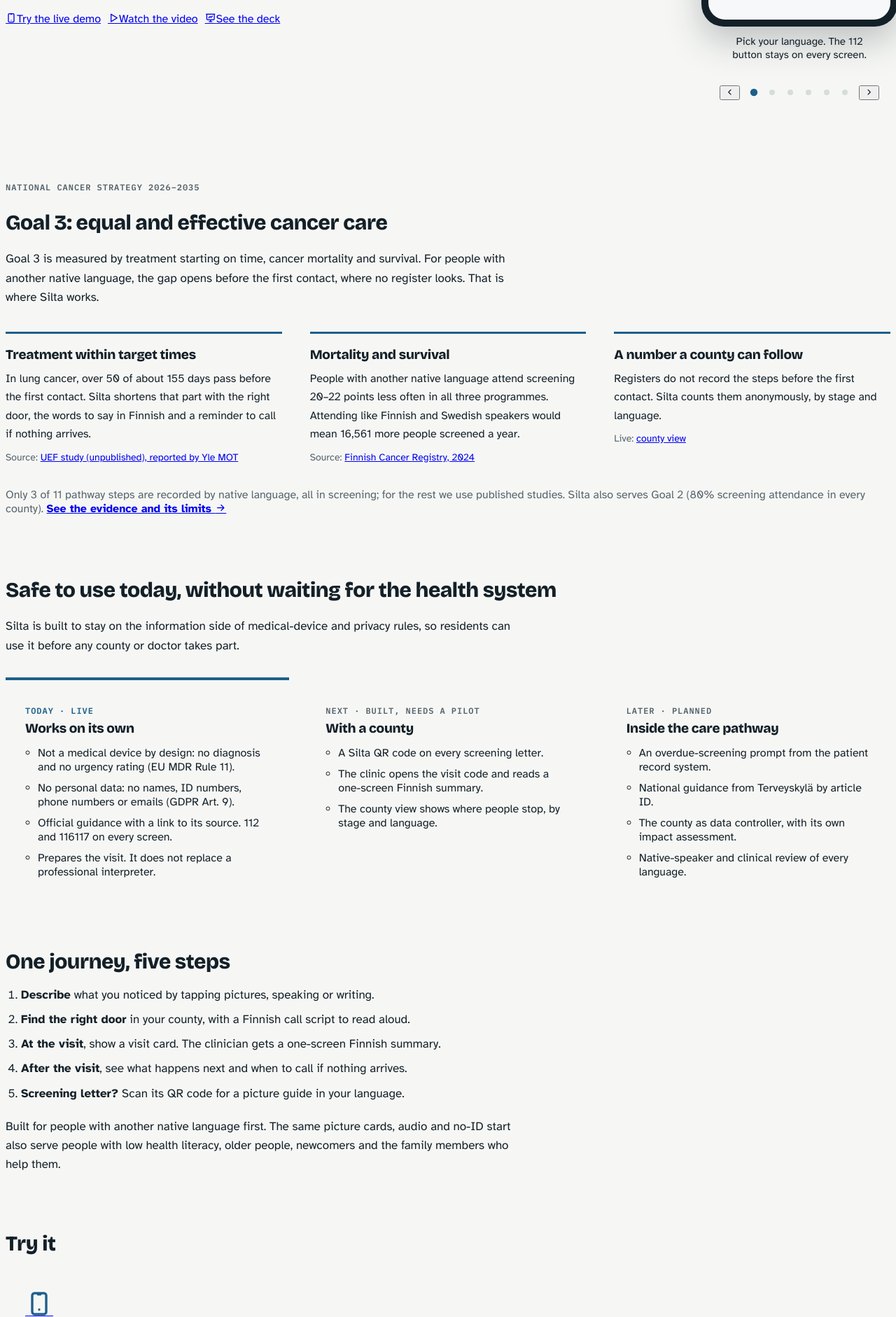
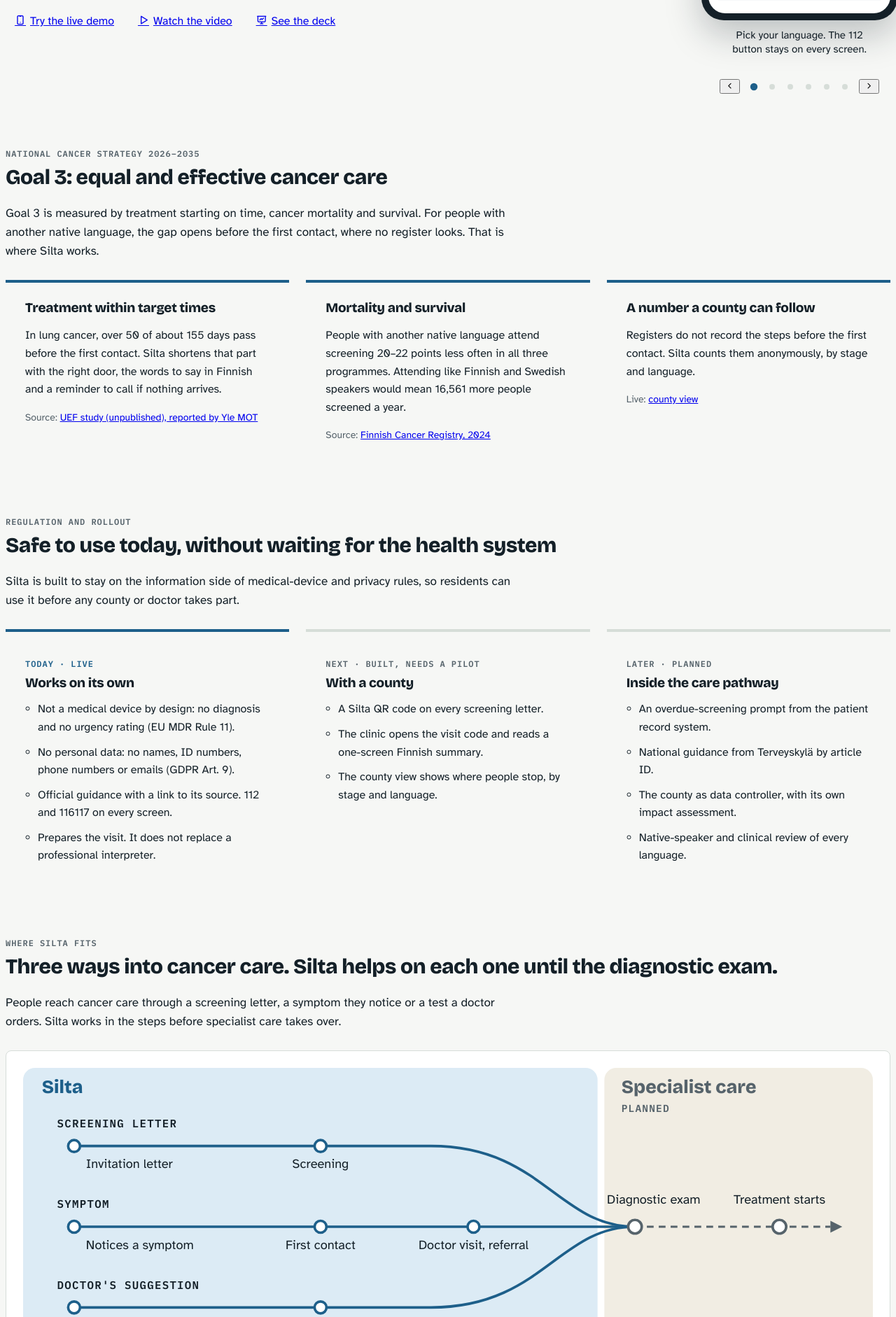
Before and after one commit to madviking/junction2026-presentation, a FastAPI app: page / in a window 1280 px wide. Shown: the part 799-2681 px from the top of the page at 70% size. Run offline with FastAPI, Linux system fonts and the light colour scheme; some libraries are stand-ins or nearby versions.

Commit message:
home page update

```diff
--- a/app/static/silta.css
+++ b/app/static/silta.css
@@ -3,6 +3,7 @@
 :root,
 [data-bs-theme="light"] {
   --silta-bg: #f6f7f5;
+  --silta-sand-soft: #f1ede3;
   --silta-surface: #ffffff;
   --silta-ink: #142028;
   --silta-muted: #56636b;
@@ -29,6 +30,7 @@
 }
 [data-bs-theme="dark"] {
   --silta-bg: #0f1619;
+  --silta-sand-soft: #262420;
   --silta-surface: #162026;
   --silta-ink: #e5ecef;
   --silta-muted: #98a7ae;
@@ -61,6 +63,11 @@ a:focus-visible, button:focus-visible, summary:focus-visible { outline: 3px soli
 .silta-nav { background: var(--silta-surface); border-bottom: 1px solid var(--silta-line); }
 .silta-brand { font-family: var(--silta-font-display); font-weight: 800; font-size: 24px; color: var(--silta-lake) !important; }
 .silta-nav .nav-item.active .nav-link { color: var(--silta-lake); }
+.silta-nav .navbar-brand { margin-right: 40px; }
+@media (min-width: 768px) {
+  .silta-nav .navbar-nav { gap: 10px; }
+  .silta-nav .navbar-nav .nav-link { padding-left: 10px; padding-right: 10px; }
+}
 #theme-toggle { background: none; border: 0; color: var(--silta-muted); font-size: 20px; }
 [data-bs-theme="dark"] .theme-dark-hide, [data-bs-theme="light"] .theme-light-hide { display: none; }
 
@@ -88,6 +95,16 @@ a:focus-visible, button:focus-visible, summary:focus-visible { outline: 3px soli
 .silta-highlights strong { display: block; font-family: var(--silta-font-display); font-weight: 800; font-size: 19px; line-height: 1.15; color: var(--silta-ink); }
 .silta-highlights span { display: block; margin-top: 3px; font-size: 14px; line-height: 1.3; color: var(--silta-muted); }
 .silta-cta { display: flex; flex-wrap: wrap; gap: 10px; }
+/* the three hero buttons stay on one row from wide-tablet width up */
+@media (min-width: 820px) {
+  .silta-cta { flex-wrap: nowrap; }
+  .silta-cta .btn { white-space: nowrap; padding-left: 16px; padding-right: 16px; font-size: 17px; }
+  .silta-cta .btn .me-2 { margin-right: 6px !important; }
+}
+@media (min-width: 820px) and (max-width: 1399.98px) {
+  .silta-cta { gap: 8px; }
+  .silta-cta .btn { font-size: 16px; padding-left: 13px; padding-right: 13px; }
+}
 .silta-phone { margin: 0; width: 260px; border-radius: 32px; padding: 10px; background: var(--silta-ink); box-shadow: 0 20px 50px rgba(20, 32, 40, .25); }
 .silta-phone img { display: block; width: 100%; border-radius: 24px; }
 [data-bs-theme="dark"] .silta-phone { background: #2a3a42; }
@@ -95,10 +112,10 @@ a:focus-visible, button:focus-visible, summary:focus-visible { outline: 3px soli
 /* landing phone slider (scroll-snap; script in landing.html) */
 .silta-slider { display: grid; justify-items: center; gap: 12px; width: 260px; }
 .silta-slider .silta-phone { width: 100%; }
-.silta-slider-track { display: flex; overflow-x: auto; scroll-snap-type: x mandatory; border-radius: 24px; scrollbar-width: none; overscroll-behavior-x: contain; }
+.silta-slider-track { display: flex; background: #ffffff; overflow-x: auto; scroll-snap-type: x mandatory; border-radius: 24px; scrollbar-width: none; overscroll-behavior-x: contain; }
 .silta-slider-track::-webkit-scrollbar { display: none; }
 .silta-slider-track:focus-visible { outline: 3px solid var(--silta-lake); outline-offset: 4px; }
-.silta-slide { flex: 0 0 100%; margin: 0; scroll-snap-align: center; }
+.silta-slide { flex: 0 0 100%; margin: 0; scroll-snap-align: center; box-sizing: border-box; padding: 18px 14px; background: #ffffff; } /* white screen margin around the (light) app screenshot */
 .silta-slide img { display: block; width: 100%; height: auto; border-radius: 0; }
 .silta-slider-caption { margin: 0; min-height: 3.9em; color: var(--silta-ink); font-size: 15px; line-height: 1.3; text-align: center; text-wrap: balance; }
 .silta-slider-nav { display: flex; align-items: center; gap: 8px; }
@@ -117,19 +134,61 @@ a:focus-visible, button:focus-visible, summary:focus-visible { outline: 3px soli
 .silta-fact-value { text-wrap: balance; }
 .silta-more { margin: 12px 0 0; text-align: right; font-weight: 700; }
 
-/* landing: Goal 3 link and rollout stages */
-.silta-goal { margin-top: 24px; }
-.silta-goal-points { display: grid; grid-template-columns: repeat(auto-fit, minmax(240px, 1fr)); gap: 20px 28px; margin-top: 20px; }
-.silta-goal-point { border-top: 3px solid var(--silta-lake); padding-top: 12px; }
-.silta-goal-point h3, .silta-stage h3 { font-size: 19px; font-weight: 800; margin: 0 0 6px; }
-.silta-goal-point p { margin: 0; }
-.silta-goal-point .silta-goal-src { margin-top: 8px; font-size: 14px; color: var(--silta-muted); }
-.silta-goal-also { margin: 20px 0 0; color: var(--silta-muted); }
-.silta-goal-also a { font-weight: 700; white-space: nowrap; }
-.silta-stages { list-style: none; padding: 0; margin: 20px 0 0; display: grid; grid-template-columns: repeat(auto-fit, minmax(240px, 1fr)); gap: 16px; }
-.silta-stage ul { margin: 10px 0 0; padding-left: 18px; display: grid; gap: 6px; }
-.silta-stage-now { border-color: var(--silta-lake); box-shadow: inset 0 4px 0 var(--silta-lake); }
-.silta-stage-now .silta-eyebrow { color: var(--silta-lake); }
+/* landing: Goal 3, rollout and "where Silta fits" share one block layout: eyebrow, title, lede, cards */
+.silta-block > .silta-eyebrow { margin-bottom: 8px; }
+.silta-block > h2 { font-size: clamp(24px, 3vw, 32px); font-weight: 800; margin: 0 0 12px; }
+.silta-cards { list-style: none; padding: 0; margin: 28px 0 0; display: grid; grid-template-columns: repeat(auto-fit, minmax(260px, 1fr)); gap: 24px; }
+.silta-card { box-shadow: inset 0 4px 0 var(--silta-line); }
+.silta-card-accent { box-shadow: inset 0 4px 0 var(--silta-lake); }
+.silta-card-accent .silta-eyebrow { color: var(--silta-lake); }
+.silta-card .card-body { padding: 28px; }
+.silta-card h3 { font-size: 19px; font-weight: 800; margin: 0 0 10px; }
+.silta-card p, .silta-card li { line-height: 1.6; }
+.silta-card p:last-child { margin-bottom: 0; }
+.silta-card ul { margin: 14px 0 0; padding-left: 18px; display: grid; gap: 10px; }
+.silta-card .silta-card-src { margin-top: 12px; font-size: 14px; color: var(--silta-muted); }
+
+/* landing: where Silta fits on the routes into care (simplified pathway slide) */
+.silta-fit-figure { margin: 28px 0 0; background: var(--silta-surface); border: 1px solid var(--silta-line); border-radius: 8px; padding: 24px; }
+.silta-fit-scroll { overflow-x: auto; }
+.silta-fit-map { display: block; width: 100%; min-width: 680px; height: auto; font-family: var(--silta-font-body); }
+.silta-fit-map .fit-zone { fill: var(--silta-lake-soft); }
+.silta-fit-map .fit-zone-label { font: 800 22px var(--silta-font-display); fill: var(--silta-lake); }
+.silta-fit-map .fit-zone-care { fill: var(--silta-sand-soft); }
+.silta-fit-map .fit-zone-label-care { fill: var(--silta-muted); }
+.silta-fit-map .fit-zone-tag { font: 600 12px var(--silta-font-data); letter-spacing: .08em; text-transform: uppercase; fill: var(--silta-muted); }
+.silta-fit-map .fit-route { font: 600 13px var(--silta-font-data); letter-spacing: .08em; text-transform: uppercase; fill: var(--silta-ink); }
+.silta-fit-map .fit-line { fill: none; stroke: var(--silta-lake); stroke-width: 3; }
+.silta-fit-map .fit-line-care { stroke: var(--silta-muted); stroke-dasharray: 8 6; stroke-width: 2.5; }
+.silta-fit-map .fit-arrow { fill: var(--silta-muted); }
+.silta-fit-map .fit-node { fill: var(--silta-surface); stroke: var(--silta-lake); stroke-width: 3; }
+.silta-fit-map .fit-node-care { stroke: var(--silta-muted); }
+.silta-fit-map .fit-label { font-size: 15px; fill: var(--silta-ink); }
+/* legend columns line up with the two zones of the map (676 and 316 of 1000 units, 8 apart) */
+.silta-fit-legend { display: grid; grid-template-columns: 67.6fr 31.6fr; column-gap: 0.8%; margin-top: 20px; }
+.silta-fit-steps { list-style: none; margin: 0; padding: 0; display: grid; grid-template-columns: repeat(4, minmax(0, 1fr)); gap: 20px; }
+.silta-fit-planned { padding-left: 20px; }
+.silta-fit-planned .silta-eyebrow { display: none; }
+.silta-fit-planned .silta-fit-steps { grid-template-columns: repeat(2, minmax(0, 1fr)); }
+.silta-fit-num.silta-fit-num-planned { background: transparent; color: var(--silta-muted); border: 2px dashed var(--silta-muted); }
+.silta-fit-planned .silta-fit-steps div strong { color: var(--silta-muted); }
+.silta-fit-steps li { display: grid; grid-template-columns: 28px 1fr; gap: 10px; align-items: start; }
+.silta-fit-num { width: 28px; height: 28px; border-radius: 50%; display: grid; place-items: center; background: var(--silta-lake); color: var(--tblr-primary-fg); font: 700 14px var(--silta-font-data); }
+.silta-fit-steps div strong { display: block; font-family: var(--silta-font-display); font-weight: 800; font-size: 17px; line-height: 1.2; color: var(--silta-ink); }
+.silta-fit-steps div span { display: block; margin-top: 4px; font-size: 14.5px; line-height: 1.45; color: var(--silta-muted); }
+.silta-fit-note { max-width: 70ch; margin-top: 24px; }
+.silta-fit-note p { font-size: 17px; line-height: 1.6; margin: 0; }
+.silta-fit-more { margin: 12px 0 0; font-weight: 700; }
+@media (max-width: 991.98px) {
+  .silta-fit-legend { grid-template-columns: 1fr; row-gap: 24px; }
+  .silta-fit-steps { grid-template-columns: repeat(2, minmax(0, 1fr)); }
+  .silta-fit-planned { padding: 16px; border-radius: 8px; background: var(--silta-sand-soft); }
+  .silta-fit-planned .silta-eyebrow { display: block; }
+}
+@media (max-width: 575.98px) {
+  .silta-fit-figure { padding: 16px; }
+  .silta-fit-steps, .silta-fit-planned .silta-fit-steps { grid-template-columns: 1fr; }
+}
 
 /* long-form text */
 .silta-prose { max-width: 70ch; padding: 24px 0; }
@@ -454,18 +513,3 @@ html:has(.silta-pw-page), html:has(.silta-pw-page) body { height: 100%; overflow
 .silta-landing .silta-section { padding: 32px 0; }
 .silta-landing .silta-section > h2 { margin-bottom: 20px; }
 .silta-landing .silta-lede { line-height: 1.6; margin-bottom: 0; }
-.silta-landing .silta-goal { margin-top: 40px; }
-.silta-landing .silta-goal-points { gap: 32px 40px; margin-top: 36px; }
-.silta-landing .silta-goal-point { padding-top: 18px; }
-.silta-landing .silta-goal-point h3, .silta-landing .silta-stage h3 { margin-bottom: 10px; }
-.silta-landing .silta-goal-point p { line-height: 1.65; }
-.silta-landing .silta-goal-also { margin-top: 32px; }
-.silta-landing .silta-stages { gap: 24px; margin-top: 32px; }
-.silta-landing .silta-stage .card-body { padding: 28px; }
-.silta-landing .silta-stage ul { margin-top: 14px; gap: 10px; }
-.silta-landing .silta-prose { padding: 8px 0; }
-.silta-landing .silta-prose h2 { margin-top: 32px; margin-bottom: 16px; }
-.silta-landing .silta-prose ol, .silta-landing .silta-prose ul { gap: 8px; margin-bottom: 20px; }
-.silta-landing .row-cards .card-body { padding: 28px; }
-.silta-landing .silta-link-icon { font-size: 40px; }
-.silta-landing .row-cards .card-title { font-size: 20px; font-weight: 700; margin-top: 14px !important; margin-bottom: 8px !important; }
--- /dev/null
+++ b/app/templates/_paths_fit.html
@@ -0,0 +1,69 @@
+{# Landing: a radically simplified version of the pathway slide (/presentation#/pathway).
+   Three routes into cancer care merge at the diagnostic exam; the lake zone is where Silta works today,
+   the sand zone (specialist care) is where Silta is planned to go next (`paths_fit.planned`).
+   Text from site.yaml `paths_fit`; the closing paragraph from content/landing.md. #}
+{% set fit = site.paths_fit %}
+<section class="silta-section silta-block silta-fit" aria-labelledby="fit-title">
+  <p class="silta-eyebrow">{{ fit.eyebrow }}</p>
+  <h2 id="fit-title">{{ fit.title }}</h2>
+  <p class="silta-lede">{{ fit.lede }}</p>
+
+  <figure class="silta-fit-figure">
+    <div class="silta-fit-scroll">
+      <svg class="silta-fit-map" viewBox="0 0 1000 330" role="img" aria-labelledby="fit-map-title">
+        <title id="fit-map-title">Three routes into cancer care, a screening letter, a symptom and a doctor's suggestion, merge at the diagnostic exam and lead to treatment. Silta covers each route up to the diagnostic exam. In specialist care, from the diagnostic exam to treatment, Silta support is planned.</title>
+        <rect class="fit-zone" x="0" y="0" width="676" height="330" rx="14"/>
+        <text class="fit-zone-label" x="22" y="30">Silta</text>
+        <rect class="fit-zone fit-zone-care" x="684" y="0" width="316" height="330" rx="14"/>
+        <text class="fit-zone-label fit-zone-label-care" x="704" y="30">Specialist care</text>
+        <text class="fit-zone-tag" x="704" y="52">{{ fit.planned.tag }}</text>
+
+        <text class="fit-route" x="40" y="70">Screening letter</text>
+        <text class="fit-route" x="40" y="165">Symptom</text>
+        <text class="fit-route" x="40" y="260">Doctor's suggestion</text>
+
+        <path class="fit-line" d="M60 92 L480 92 C 610 92, 630 187, 720 187"/>
+        <path class="fit-line" d="M60 187 L720 187"/>
+        <path class="fit-line" d="M60 282 L480 282 C 610 282, 630 187, 720 187"/>
+        <path class="fit-line fit-line-care" d="M720 187 L950 187"/>
+        <path class="fit-arrow" d="M950 180 L964 187 L950 194 Z"/>
+
+        <circle class="fit-node" cx="60" cy="92" r="7"/><text class="fit-label" x="74" y="118">Invitation letter</text>
+        <circle class="fit-node" cx="350" cy="92" r="7"/><text class="fit-label" x="350" y="118" text-anchor="middle">Screening</text>
+        <circle class="fit-node" cx="60" cy="187" r="7"/><text class="fit-label" x="74" y="213">Notices a symptom</text>
+        <circle class="fit-node" cx="350" cy="187" r="7"/><text class="fit-label" x="350" y="213" text-anchor="middle">First contact</text>
+        <circle class="fit-node" cx="530" cy="187" r="7"/><text class="fit-label" x="530" y="213" text-anchor="middle">Doctor visit, referral</text>
+        <circle class="fit-node" cx="60" cy="282" r="7"/><text class="fit-label" x="74" y="308">Visit for something else</text>
+        <circle class="fit-node" cx="350" cy="282" r="7"/><text class="fit-label" x="350" y="308" text-anchor="middle">Doctor orders a test</text>
+        <circle class="fit-node fit-node-care" cx="720" cy="187" r="8"/><text class="fit-label" x="742" y="160" text-anchor="middle">Diagnostic exam</text>
+        <circle class="fit-node fit-node-care" cx="890" cy="187" r="8"/><text class="fit-label" x="890" y="160" text-anchor="middle">Treatment starts</text>
+      </svg>
+    </div>
+    <div class="silta-fit-legend">
+      <ol class="silta-fit-steps">
+        {% for step in fit.steps %}
+        <li>
+          <span class="silta-fit-num" aria-hidden="true">{{ loop.index }}</span>
+          <div><strong>{{ step.title }}</strong><span>{{ step.text }}</span></div>
+        </li>
+        {% endfor %}
+      </ol>
+      {% if fit.planned %}
+      <div class="silta-fit-planned">
+        <p class="silta-eyebrow">{{ fit.planned.tag }}</p>
+        <ol class="silta-fit-steps" start="{{ fit.steps | length + 1 }}">
+          {% for item in fit.planned["items"] %}
+          <li>
+            <span class="silta-fit-num silta-fit-num-planned" aria-hidden="true">{{ fit.steps | length + loop.index }}</span>
+            <div><strong>{{ item }}</strong></div>
+          </li>
+          {% endfor %}
+        </ol>
+      </div>
+      {% endif %}
+    </div>
+  </figure>
+
+  {% if landing.html %}<div class="silta-fit-note">{{ landing.html | safe }}</div>{% endif %}
+  <p class="silta-fit-more"><a href="/presentation#/pathway">{{ fit.link }} <i class="ti ti-arrow-right"></i></a></p>
+</section>
--- a/app/templates/base.html
+++ b/app/templates/base.html
@@ -40,8 +40,10 @@
           </button>
         </div>
         <div class="collapse navbar-collapse" id="nav-menu">
-          <ul class="navbar-nav">
-            {% for key, href, label, icon in nav[1:] %}
+          {# Team (internal, password) sits apart on the right; everything else on the left. #}
+          {% for group in [nav[1:] | rejectattr(0, "equalto", "team") | list, nav | selectattr(0, "equalto", "team") | list] %}
+          <ul class="navbar-nav{% if loop.last %} ms-md-auto{% endif %}">
+            {% for key, href, label, icon in group %}
             <li class="nav-item{% if active == key %} active{% endif %}">
               <a class="nav-link" href="{{ href }}"{% if active == key %} aria-current="page"{% endif %}>
                 <i class="ti ti-{{ icon }} me-1"></i>{{ label }}
@@ -49,6 +51,7 @@
             </li>
             {% endfor %}
           </ul>
+          {% endfor %}
         </div>
       </div>
     </header>
--- a/app/templates/landing.html
+++ b/app/templates/landing.html
@@ -1,5 +1,4 @@
 {% extends "base.html" %}
-{% from "_demo_login.html" import demo_login %}
 {% from "_slider.html" import phone_slider %}
 {% block body %}
 <main class="page-body silta-landing">
@@ -42,30 +41,32 @@
     </section>
 
     {% if site.goal3 %}
-    <section class="silta-section silta-goal" aria-labelledby="goal3-title">
-      <p class="silta-eyebrow">National Cancer Strategy 2026–2035</p>
+    <section class="silta-section silta-block" aria-labelledby="goal3-title">
+      <p class="silta-eyebrow">{{ site.goal3.eyebrow }}</p>
       <h2 id="goal3-title">{{ site.goal3.title }}</h2>
       <p class="silta-lede">{{ site.goal3.lede }}</p>
-      <div class="silta-goal-points">
+      <ul class="silta-cards">
         {% for point in site.goal3.points %}
-        <div class="silta-goal-point">
-          <h3>{{ point.indicator }}</h3>
-          <p>{{ point.text }}</p>
-          {% if point.src %}<p class="silta-goal-src">{{ point.src_label or "Source" }}: {% set src_url = site.links[point.src_link].url if point.src_link else point.src_url %}{% if src_url %}<a href="{{ src_url }}">{{ point.src }}</a>{% else %}{{ point.src }}{% endif %}</p>{% endif %}
-        </div>
+        <li class="card silta-card silta-card-accent">
+          <div class="card-body">
+            <h3>{{ point.indicator }}</h3>
+            <p>{{ point.text }}</p>
+            {% if point.src %}<p class="silta-card-src">{{ point.src_label or "Source" }}: {% set src_url = site.links[point.src_link].url if point.src_link else point.src_url %}{% if src_url %}<a href="{{ src_url }}">{{ point.src }}</a>{% else %}{{ point.src }}{% endif %}</p>{% endif %}
+          </div>
+        </li>
         {% endfor %}
-      </div>
-      <p class="silta-goal-also">{{ site.goal3.also }} <a href="/presentation#/pathway">See the evidence and its limits <i class="ti ti-arrow-right"></i></a></p>
+      </ul>
     </section>
     {% endif %}
 
     {% if site.rollout %}
-    <section class="silta-section" aria-labelledby="rollout-title">
+    <section class="silta-section silta-block" aria-labelledby="rollout-title">
+      <p class="silta-eyebrow">{{ site.rollout.eyebrow }}</p>
       <h2 id="rollout-title">{{ site.rollout.title }}</h2>
       <p class="silta-lede">{{ site.rollout.lede }}</p>
-      <ol class="silta-stages">
+      <ol class="silta-cards">
         {% for stage in site.rollout.stages %}
-        <li class="card silta-stage{% if loop.first %} silta-stage-now{% endif %}">
+        <li class="card silta-card{% if loop.first %} silta-card-accent{% endif %}">
           <div class="card-body">
             <p class="silta-eyebrow">{{ stage.when }} · {{ stage.status }}</p>
             <h3>{{ stage.title }}</h3>
@@ -77,9 +78,7 @@
     </section>
     {% endif %}
 
-    <section class="silta-prose">
-      {{ landing.html | safe }}
-    </section>
+    {% include "_paths_fit.html" %}
 
     {% if site.video.kind != "none" %}
     <section class="silta-section">
@@ -87,25 +86,6 @@
       {% include "_video.html" %}
     </section>
     {% endif %}
-
-    <section class="silta-section">
-      <h2>Try it</h2>
-      <div class="row row-cards">
-        {% for key in ["consumer", "county", "admin", "source"] if site.links[key] %}
-        {% set link = site.links[key] %}
-        <div class="col-sm-6 col-lg-3">
-          <a class="card card-link card-link-pop h-100" href="{{ link.url }}">
-            <div class="card-body">
-              <i class="ti ti-{{ link.icon }} silta-link-icon"></i>
-              <h3 class="card-title mt-2 mb-1">{{ link.label }}</h3>
-              <p class="text-secondary mb-0">{{ link.description }}</p>
-              {% if link.demo_login %}{{ demo_login(link.demo_login) }}{% endif %}
-            </div>
-          </a>
-        </div>
-        {% endfor %}
-      </div>
-    </section>
 
     <section class="silta-section silta-meta">
       <div>
```
Also changed, not shown: content/landing.md (+3 -11 lines), content/site.yaml (+27 -3 lines), tests/test_site.py (+22 -5 lines).
